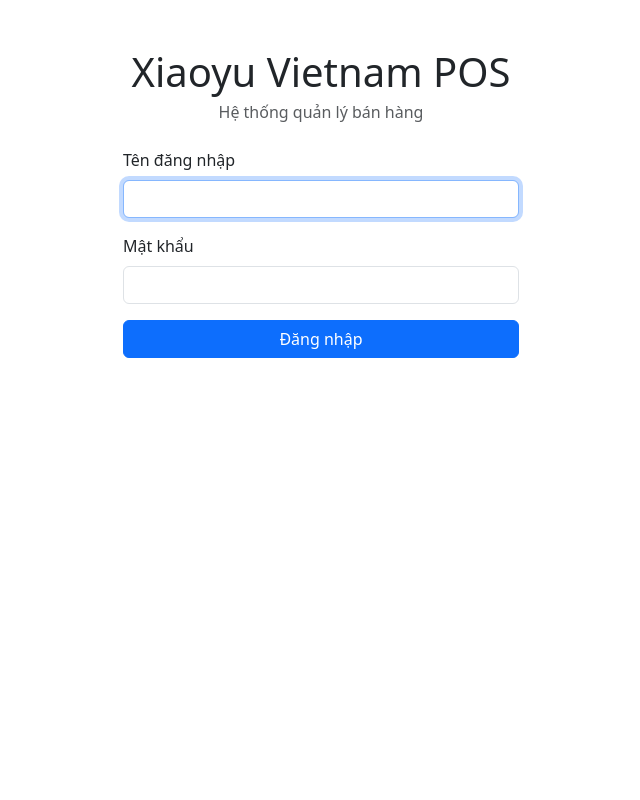
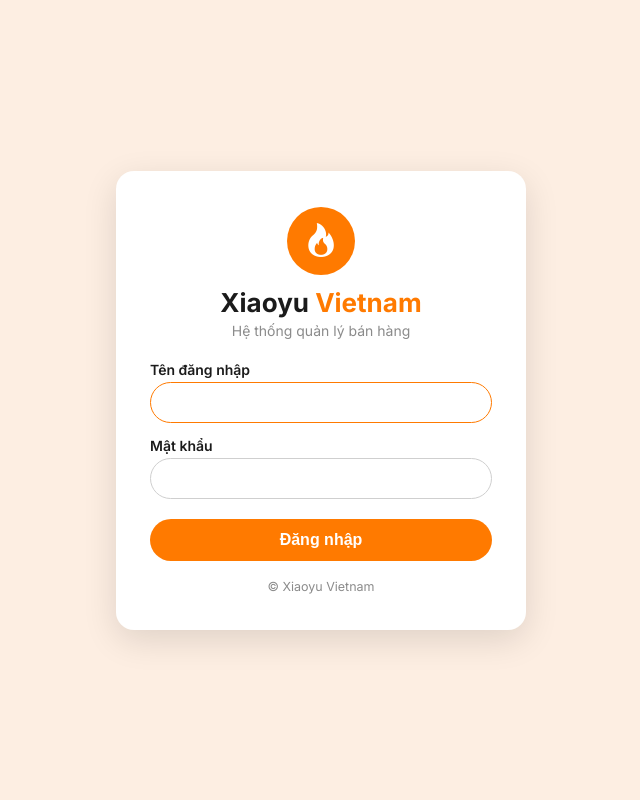
Before and after one commit to NgcTrinh1102/pos-restaurant, a Django app: page /accounts/login/ in a window 1280 px wide. Shown: the whole page, without its empty margins (319-959 px from the left). Run offline with Django 5.2, Linux system fonts and the light colour scheme.

Commit message:
Trang dang nhap, quan ly mon

```diff
--- a/pos/templates/registration/login.html
+++ b/pos/templates/registration/login.html
@@ -3,32 +3,72 @@
 <head>
   <meta charset="UTF-8">
   <meta name="viewport" content="width=device-width, initial-scale=1">
-  <title>Đăng nhập</title>
-  <link href="https://cdn.jsdelivr.net/npm/bootstrap@5.3.3/dist/css/bootstrap.min.css" rel="stylesheet">
+  <title>Đăng nhập | Xiaoyu Vietnam</title>
+  <link href="https://cdn.jsdelivr.net/npm/bootstrap-icons@1.11.3/font/bootstrap-icons.min.css" rel="stylesheet">
+  <link rel="preconnect" href="https://fonts.googleapis.com">
+  <link href="https://fonts.googleapis.com/css2?family=Inter:wght@400;500;600;700&display=swap" rel="stylesheet">
+  <style>
+    :root { --orange: #ff7a00; --orange-dark: #e56d00; --peach: #fdeee2; --ink: #1b1b1b; --muted: #8b8b8b; }
+    * { box-sizing: border-box; }
+    body {
+      font-family: "Inter", system-ui, sans-serif; color: var(--ink); margin: 0;
+      min-height: 100vh; display: flex; align-items: center; justify-content: center;
+      background: var(--peach); padding: 24px;
+    }
+    .card {
+      background: #fff; border-radius: 18px; padding: 36px 34px; width: 100%; max-width: 410px;
+      box-shadow: 0 10px 34px rgba(0,0,0,.12); text-align: center;
+    }
+    .logo {
+      width: 68px; height: 68px; border-radius: 50%; background: var(--orange); color: #fff;
+      font-size: 34px; display: flex; align-items: center; justify-content: center; margin: 0 auto 12px;
+    }
+    h1 { font-size: 26px; font-weight: 700; margin: 0; }
+    h1 span { color: var(--orange); }
+    .sub { color: var(--muted); font-size: 14px; margin: 4px 0 22px; }
+    .field { text-align: left; margin-bottom: 14px; }
+    .field label { display: block; font-weight: 600; font-size: 14px; margin-bottom: 4px; }
+    .field input {
+      width: 100%; border: 1.5px solid #cfcfcf; border-radius: 999px;
+      padding: 11px 18px; font-size: 15px; outline: none;
+    }
+    .field input:focus { border-color: var(--orange); }
+    .btn {
+      width: 100%; background: var(--orange); color: #fff; border: 0; border-radius: 999px;
+      padding: 12px; font-size: 16px; font-weight: 700; cursor: pointer; margin-top: 6px;
+    }
+    .btn:hover { background: var(--orange-dark); }
+    .err {
+      background: #fdecec; border: 1px solid #f5b5b5; color: #b32020; border-radius: 10px;
+      padding: 9px 12px; font-size: 14px; margin-bottom: 14px; text-align: left;
+    }
+    .foot { margin-top: 18px; font-size: 12.5px; color: var(--muted); }
+  </style>
 </head>
 <body>
-  <div class="container py-5" style="max-width: 420px;">
-      <h1 class="mb-1 text-center">Xiaoyu Vietnam POS</h1>
-    <p class="text-center text-muted mb-4">Hệ thống quản lý bán hàng</p>
+  <div class="card">
+    <div class="logo"><i class="bi bi-fire"></i></div>
+    <h1>Xiaoyu <span>Vietnam</span></h1>
+    <p class="sub">Hệ thống quản lý bán hàng</p>
 
     {% if form.errors %}
-    <div class="alert alert-danger">Tên đăng nhập hoặc mật khẩu không đúng. Vui lòng kiểm tra lại!</div>
+    <div class="err">Tên đăng nhập hoặc mật khẩu chưa đúng. Vui lòng thử lại.</div>
     {% endif %}
 
     <form method="post">
       {% csrf_token %}
       <input type="hidden" name="next" value="{{ next }}">
-
-      <div class="mb-3">
-        <label class="form-label">Tên đăng nhập</label>
-        <input type="text" name="username" class="form-control" autofocus required>
+      <div class="field">
+        <label for="id_username">Tên đăng nhập</label>
+        <input type="text" name="username" id="id_username" autofocus autocomplete="username" required>
       </div>
-      <div class="mb-3">
-        <label class="form-label">Mật khẩu</label>
-        <input type="password" name="password" class="form-control" required>
+      <div class="field">
+        <label for="id_password">Mật khẩu</label>
+        <input type="password" name="password" id="id_password" autocomplete="current-password" required>
       </div>
-      <button type="submit" class="btn btn-primary w-100">Đăng nhập</button>
+      <button type="submit" class="btn">Đăng nhập</button>
     </form>
+    <div class="foot">© Xiaoyu Vietnam</div>
   </div>
 </body>
 </html>
```
